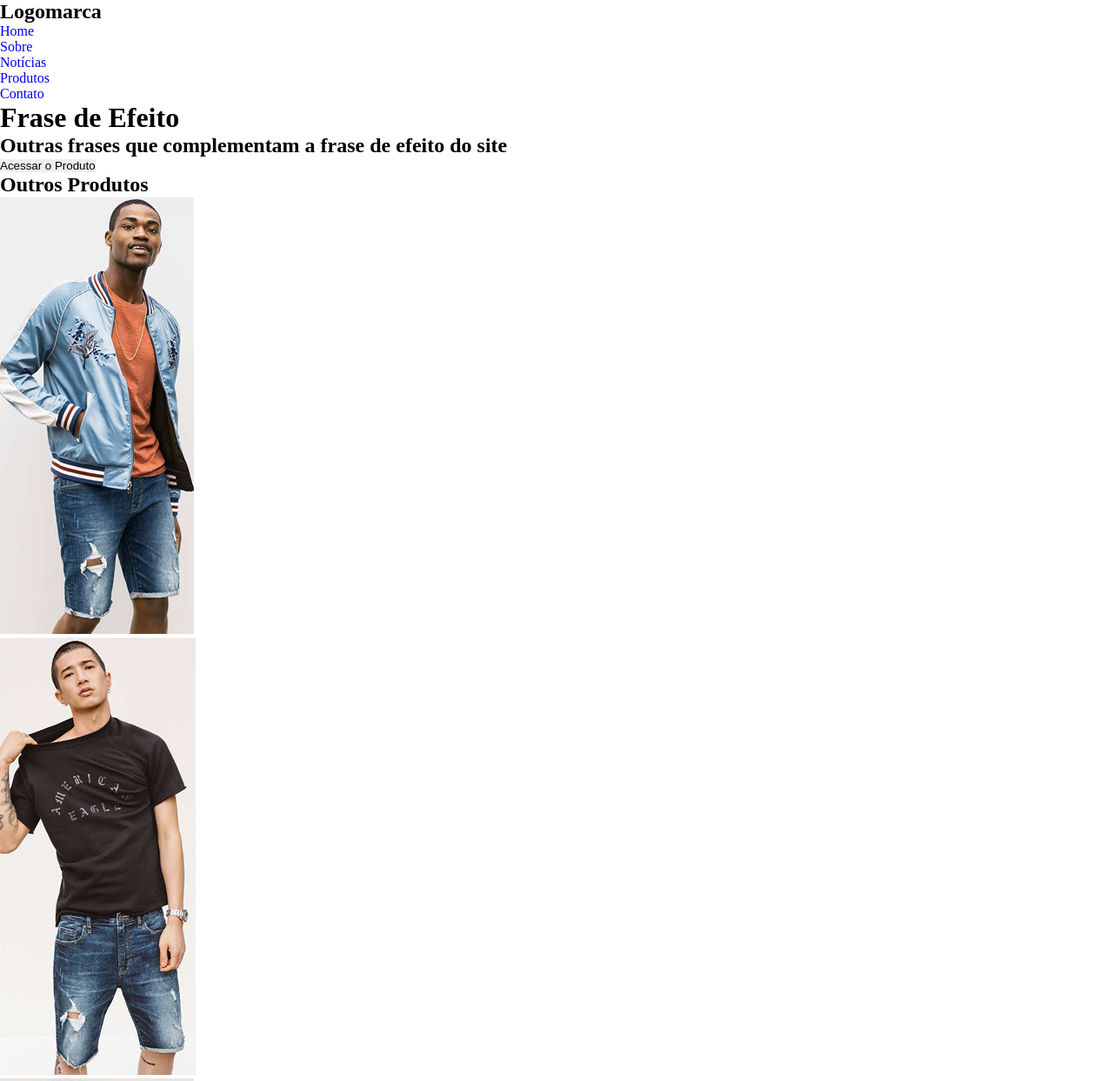
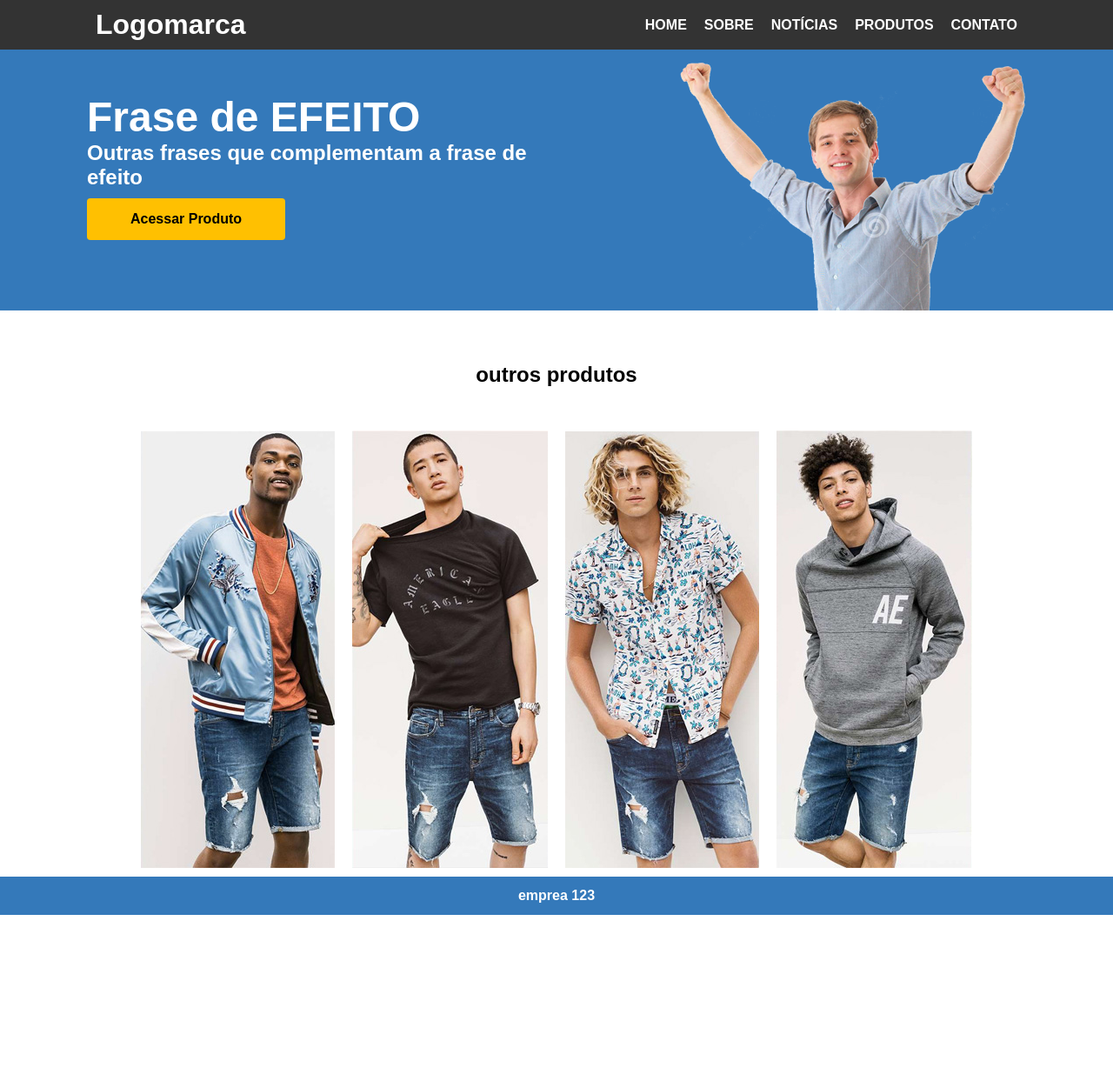
Before and after one commit to Praticando/projetosimples1, a plain HTML site: page index.html in a window 1280 px wide. Shown: the top 1243 px of the page at 87% size. After the commit the page ends 1052 px from the top, so only its background shows below. Drawn offline with Linux system fonts and the light colour scheme.

Commit message:
Aleterei, modifiquei a etrutura do html e criei o estilo da pagina

```diff
--- a/css/style.css
+++ b/css/style.css
@@ -2,8 +2,133 @@
 	margin: 0;
 	padding: 0;
 	border: none;
+	outline: none;
+	font-size: 100%;
+	font-weight: 700;
+	box-sizing: border-box;
+	font-family: sans-serif;
 }
 ul,li{
 	list-style: none;
 }
-a{text-decoration: none;}
+a{
+	text-decoration: none;
+}
+
+
+/*****************************************************/
+/*===============| HEADER - CABECALHO |===============*/
+/*****************************************************/
+
+.cabecalho{
+	width: 100%;
+	display: flex;
+	padding: 0 100px;
+	align-items: center;
+	background-color: #333;
+	justify-content: space-between;
+}
+.cabecalho .logo{
+	color: #fff;
+	padding: 10px;
+	font-size: 2em;
+	cursor: pointer;
+}
+.cabecalho>nav{
+	display: flex;
+}
+.menu a{
+	color: #fff;
+	padding: 20px 10px;
+	text-transform: uppercase;
+}
+nav>li>a:hover{
+	color: #fff;
+	background-color: #3479ba;
+}
+
+/*****************************************************/
+/*===============| DIV - BANNER |===============*/
+/*****************************************************/
+
+.banner{
+	width: 100%;
+	display: flex;
+	padding: 0 100px;
+	background-color: #3479ba;
+	justify-content: space-between;
+}
+.banner .title{
+	width: 50%;
+	flex-grow: 30%;
+	margin-bottom: 2%;
+}
+.title h2{
+	color: #fff;
+	font-size: 3em;
+	margin-top: 50px;
+}
+.title p{
+	color: #fff;
+	font-size: 1.5em;
+
+}
+.banner button{
+	cursor: pointer;
+	margin-top: 10px;
+	padding: 15px 50px;
+	border-radius: 4px;
+	background-color: #ffc001;
+}
+.banner img{
+
+}
+
+
+/*****************************************************/
+/*===============| MAIN - PRINCIPAL |===============*/
+/*****************************************************/
+
+.principal{
+	width: 100%;
+	padding: 10px 20px;
+	text-align: center;
+}
+.principal h3{
+	margin: 50px;
+	font-size: 1.5em;
+}
+.principal .img{
+	width: 100%;
+	display: flex;
+	align-items: center;
+	justify-content: center;
+}
+.img img{
+	margin-right: 20px;
+}
+.img img:last-child{
+	margin-right: 0;
+}
+
+
+
+/*****************************************************/
+/*===============| FOOTER - RODAPE |===============*/
+/*****************************************************/
+.rodape{
+	color: #fff;
+	width: 100%;
+	padding: 1%;
+	text-align: center;
+	background-color: #3479ba;
+}
+.rodape p{
+	color: #fff;
+}
+
+
+/*****************************************************/
+/*****************************************************/
+/*****************************************************/
+/*****************************************************/
--- a/index.html
+++ b/index.html
@@ -8,66 +8,49 @@
 	<meta name="description" content="Projeto simples para praticar trabalho em grupo no Github">
 	<title>Praticando</title>
 </head>
-
-</style>
 <body>
 
-	<header>
-		<nav>
+	<!-- =====================| HEADER - CABECALHO |===================== -->
 
-			<h1>Logomarca</h1>
-
-			<ul> <!-- No css colocar um list-style-type:none; pra tirar a "bolinha" de cada item -->
+	<header class="cabecalho">
+		<a href="index.html"><h1 class="logo">Logomarca</h1></a>
+		<nav class="menu">
 			<li><a href="#">Home</a></li>
 			<li><a href="#">Sobre</a></li>
 			<li><a href="#">Notícias</a></li>
 			<li><a href="#">Produtos</a></li>
 			<li><a href="#">Contato</a></li>
-			</ul>
 		</nav>
-
-		<hgroup>
-			<h1>Frase de Efeito</h1>
-			<h2>Outras frases que complementam a frase de efeito do site</h2>
-		</hgroup>
-
-		<a href="https://github.com/Praticando/projetosimples1">
-			<button type="button">Acessar o Produto</button>
-		</a>
-
 	</header>
 
-	<section>
+	<!-- =====================| DIV - BANNER |===================== -->
 
-		<main>
-
-		<h2>Outros Produtos</h2>
-
-		<div class="boxImages">
-
-			<div class="image1">
-				<img src="img/banner1.jpg" title="Banner 1" alt="Banner1">
+	<div class="banner">
+		<div class="title">
+			<h2>Frase de EFEITO</h2>
+			<p>Outras frases que complementam a frase de efeito</p>
+			<button>Acessar Produto</button>
+		</div>
+		<img src="img/homem.png">
 	</div>
 
-			<div class="image2">
-				<img src="img/banner2.jpg" title="Banner 2" alt="Banner2">
+	<!-- =====================| MAIN - PRINCIPAL |===================== -->
+
+	<main class="principal">
+		<h3>outros produtos</h3>
+		<div class="img">
+			<img src="img/banner1.jpg">
+			<img src="img/banner2.jpg">
+			<img src="img/banner3.jpg">
+			<img src="img/banner4.jpg">
 		</div>
-
-			<div class="image3">
-				<img src="img/banner3.jpg" title="Banner 3" alt="Banner3">
-			</div>
-
-			<div class="image4">
-				<img src="img/banner4.jpg" title="Banner 4" alt="Banner4">
-			</div>
-
-		</div>
-
 	</main>
 
-	</section>
+	<!-- =====================| FOOTER - RODAPE |===================== -->
 
-	<footer><p>Empresa 123</p></footer>
+	<footer class="rodape">
+		<p>emprea 123</p>
+	</footer>
 
 </body>
 </html>
```
Lines whose indentation alone changed are shown as unchanged.
